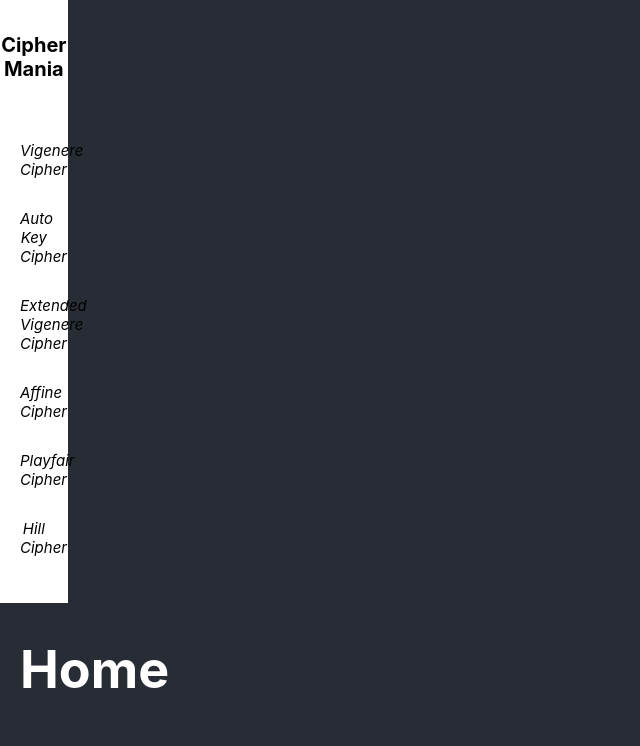
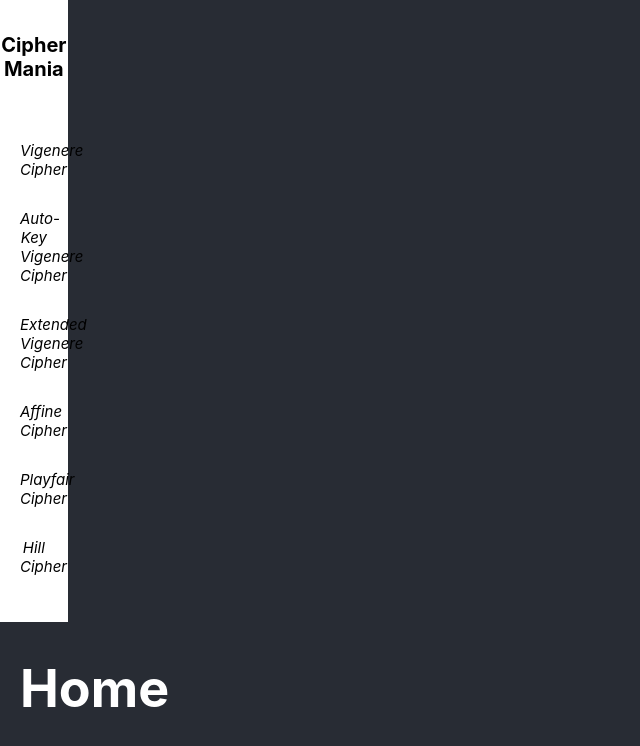
Before and after one commit to dikyrest/kripto-tugas-1, a React (Create React App) app: page / in a window 1280 px wide. Shown: the top 746 px of the page, without its empty margins (0-640 px from the left). Built offline with nearby package versions, Linux system fonts and the light colour scheme; the HTML template or start-up script is replaced by a standard one.

Commit message:
use navlink to indicate active pages

```diff
--- a/src/components/Sidebar.js
+++ b/src/components/Sidebar.js
@@ -1,28 +1,29 @@
 import React from 'react';
+import { NavLink } from 'react-router-dom';
 
 const Sidebar = () => {
     return (
         <div className="sidebar">
             <h1 className="logo">Cipher Mania</h1>
             <ul className="nav">
-                <li className="nav-item">
-                    <a href="/vigenere-cipher" className="nav-link">Vigenere Cipher</a>
-                </li>
-                <li className="nav-item">
-                    <a href="/autokey-vigenere-cipher" className="nav-link">Auto Key Cipher</a>
-                </li>
-                <li className="nav-item">
-                    <a href="/extended-vigenere-cipher" className="nav-link">Extended Vigenere Cipher</a>
-                </li>
-                <li className="nav-item">
-                    <a href="/affine-cipher" className="nav-link">Affine Cipher</a>
-                </li>
-                <li className="nav-item">
-                    <a href="/playfair-cipher" className="nav-link">Playfair Cipher</a>
-                </li>
-                <li className="nav-item">
-                    <a href="/hill-cipher" className="nav-link">Hill Cipher</a>
-                </li>
+                <NavLink to="/vigenere-cipher" activeClassName="active">
+                    Vigenere Cipher
+                </NavLink>
+                <NavLink to="/autokey-vigenere-cipher" activeClassName="active">
+                    Auto-Key Vigenere Cipher
+                </NavLink>
+                <NavLink to="/extended-vigenere-cipher" activeClassName="active">
+                    Extended Vigenere Cipher
+                </NavLink>
+                <NavLink to="/affine-cipher" activeClassName="active">
+                    Affine Cipher
+                </NavLink>
+                <NavLink to="/playfair-cipher" activeClassName="active">
+                    Playfair Cipher
+                </NavLink>
+                <NavLink to="/hill-cipher" activeClassName="active">
+                    Hill Cipher
+                </NavLink>
             </ul>
         </div>
     );
--- a/src/pages/AutoKey.js
+++ b/src/pages/AutoKey.js
@@ -10,7 +10,7 @@ const AutoKey = () => {
             <Sidebar />
             <div className="content-container">
                 <div className="content-title">
-                    <h1>Auto Key Vigenere Cipher</h1>
+                    <h1>Auto-Key Vigenere Cipher</h1>
                 </div>
                 <div className="section">
                     <div className="section-title">
```
